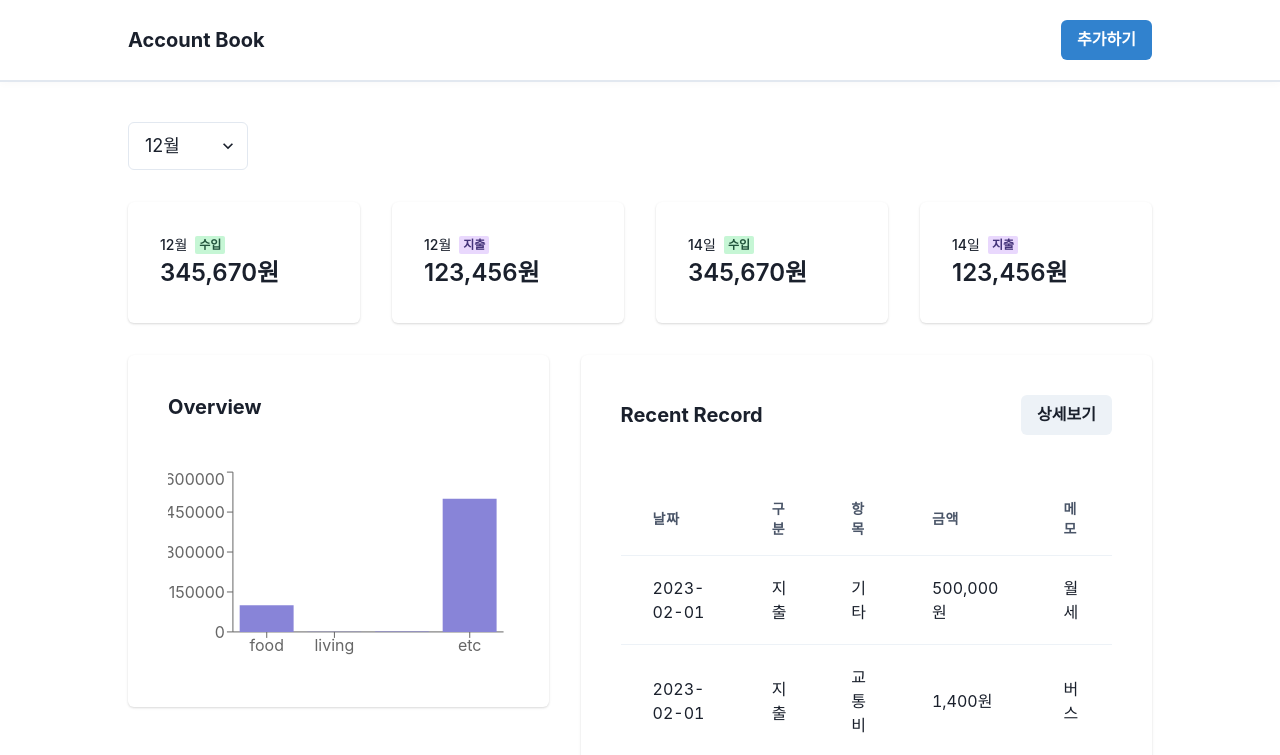
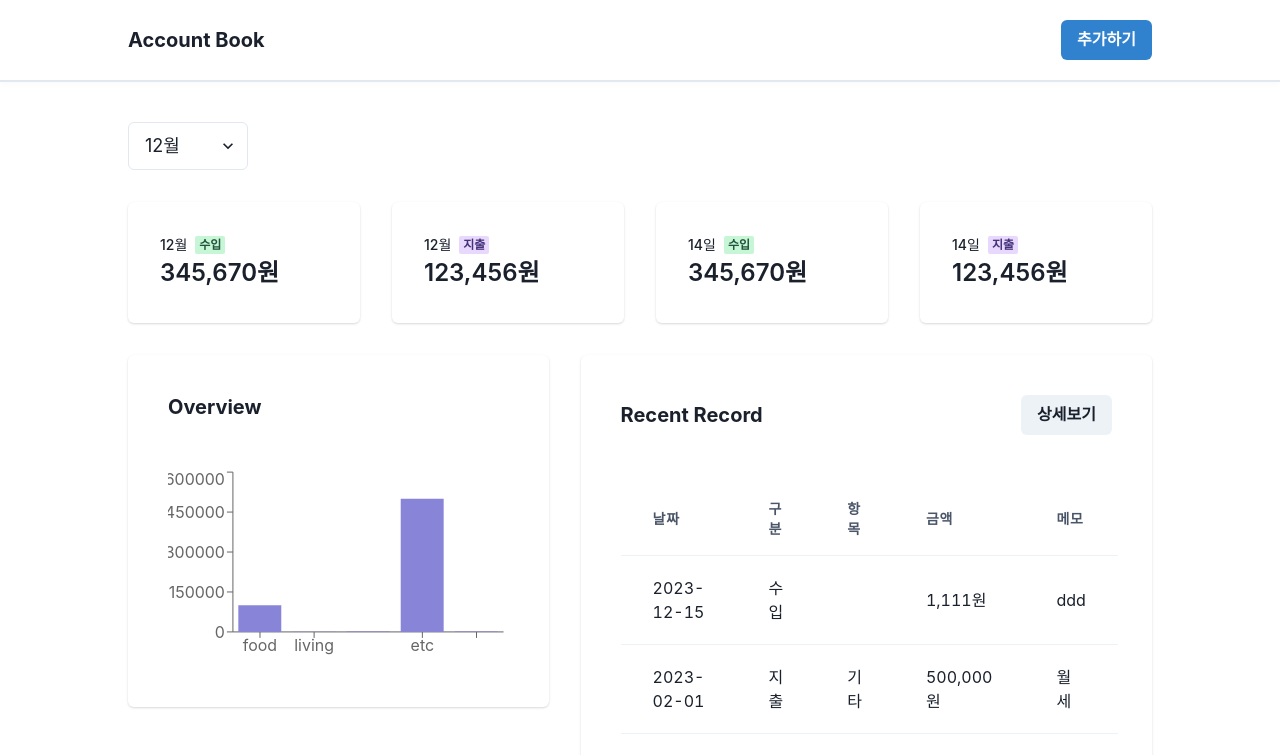
Before and after one commit to woorifisa-service-dev-2nd/frontend-3rd-accountBook, a React (Vite) app: page / in a window 1280 px wide. Shown: the top 755 px of the page. Built offline with nearby package versions, Linux system fonts and the light colour scheme; data requests are answered from the project's data file.

Commit message:
feat: json-server 설치 및 데이터 저장

```diff
--- a/mock.json
+++ b/mock.json
@@ -31,6 +31,14 @@
       "chargeStatus": "etc",
       "amount": "500000",
       "notes": "월세"
+    },
+    {
+      "id": "c2195d19-5749-4f7d-9a00-ca4f7c20a4e6",
+      "date": "2023-12-15",
+      "status": "income",
+      "chargeStatus": "",
+      "amount": "1111",
+      "notes": "ddd"
     }
   ]
 }
--- a/package.json
+++ b/package.json
@@ -7,7 +7,8 @@
     "dev": "vite",
     "build": "vite build",
     "lint": "eslint . --ext js,jsx --report-unused-disable-directives --max-warnings 0",
-    "preview": "vite preview"
+    "preview": "vite preview",
+    "server-start": "json-server --watch mock.json --port 5008"
   },
   "dependencies": {
     "@chakra-ui/icons": "^2.1.1",
@@ -15,6 +16,7 @@
     "@emotion/react": "^11.11.1",
     "@emotion/styled": "^11.11.0",
     "framer-motion": "^10.16.16",
+    "json-server": "^0.17.4",
     "react": "^18.2.0",
     "react-dom": "^18.2.0",
     "react-router-dom": "^6.21.0",
--- a/src/App.jsx
+++ b/src/App.jsx
@@ -6,6 +6,8 @@ import { BrowserRouter, Routes, Route } from 'react-router-dom';
 import NotFound from './NotFound';
 import { createContext, useEffect, useState } from 'react';
 
+export const URL = 'http://localhost:5008/mockData';
+
 export const AccountContext = createContext();
 
 function App() {
@@ -13,9 +15,9 @@ function App() {
 
   const fetchData = async () => {
     try {
-      const response = await fetch('../mock.json');
+      const response = await fetch(URL);
       const jsonData = await response.json();
-      setData(jsonData.mockData);
+      setData(jsonData);
     } catch (error) {
       console.error('Error:', error);
     }
--- a/src/components/common/ModalForm.jsx
+++ b/src/components/common/ModalForm.jsx
@@ -15,6 +15,7 @@ import {
   NumberInput,
   NumberInputField,
 } from '@chakra-ui/react';
+import { URL } from '../../App';
 const ModalForm = ({ isOpen, onOpen, onClose, updateMockData, itemToEdit }) => {
   // const { isOpen, onOpen, onClose } = useDisclosure();
 
@@ -66,6 +67,18 @@ const ModalForm = ({ isOpen, onOpen, onClose, updateMockData, itemToEdit }) => {
     onOpen();
   };
 
+  const fetchSave = (body) => {
+    fetch(URL, {
+      method: 'POST',
+      headers: {
+        'Content-Type': 'application/json',
+      },
+      body: JSON.stringify(body),
+    })
+      .then((response) => response.json())
+      .catch((e) => console.log(e));
+  };
+
   const handleSave = () => {
     const status = expenseType === 'income' ? 'income' : 'charge';
     const chargeStatus = status === 'charge' ? expenseCategory : '';
@@ -77,6 +90,7 @@ const ModalForm = ({ isOpen, onOpen, onClose, updateMockData, itemToEdit }) => {
       amount: formData.amount,
       notes: formData.notes,
     };
+    fetchSave(newData);
 
     updateMockData(newData);
     setFormData({
```
Also changed, not shown: 1 other file (tests, documents, lock files or other folders).
